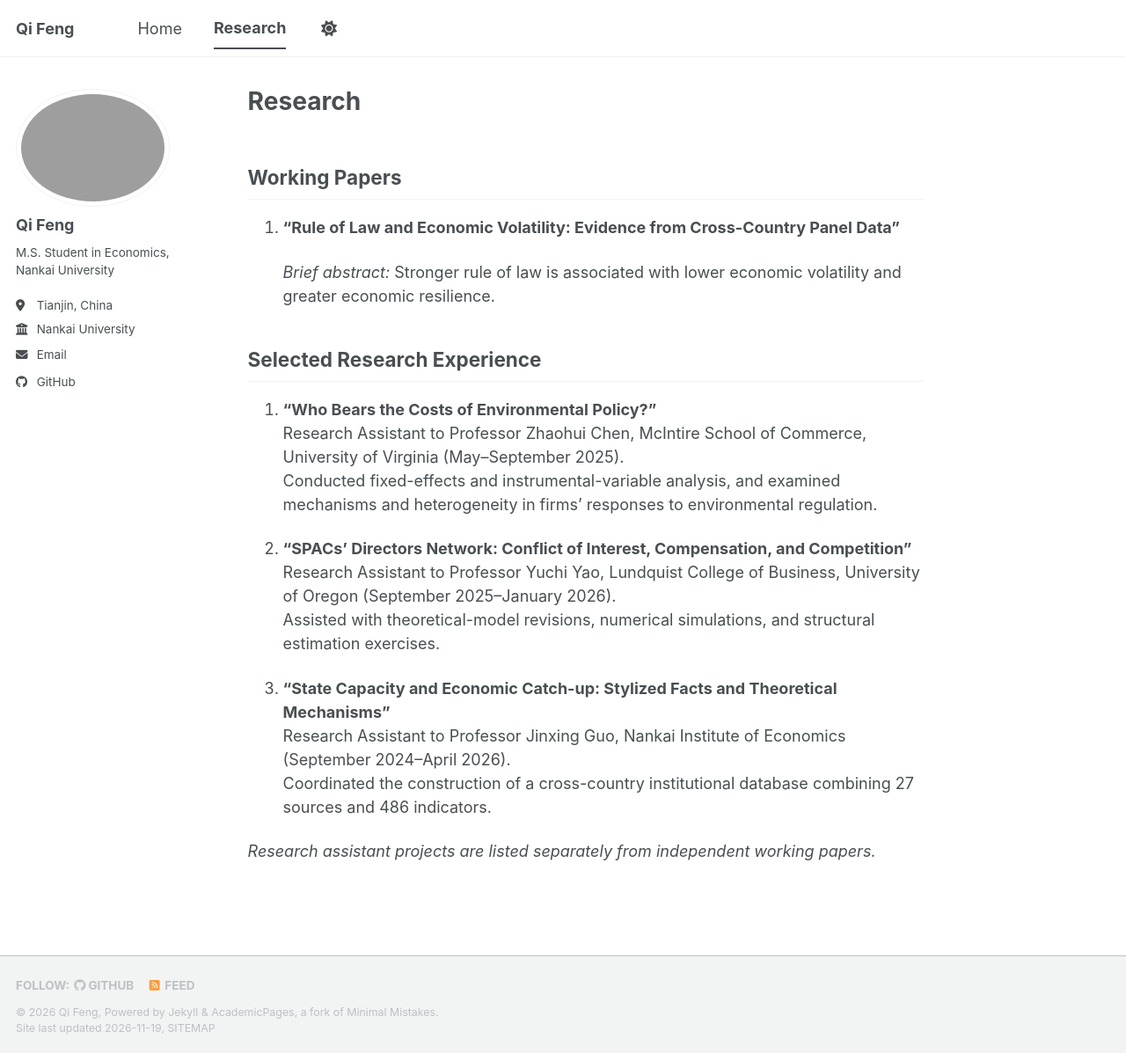
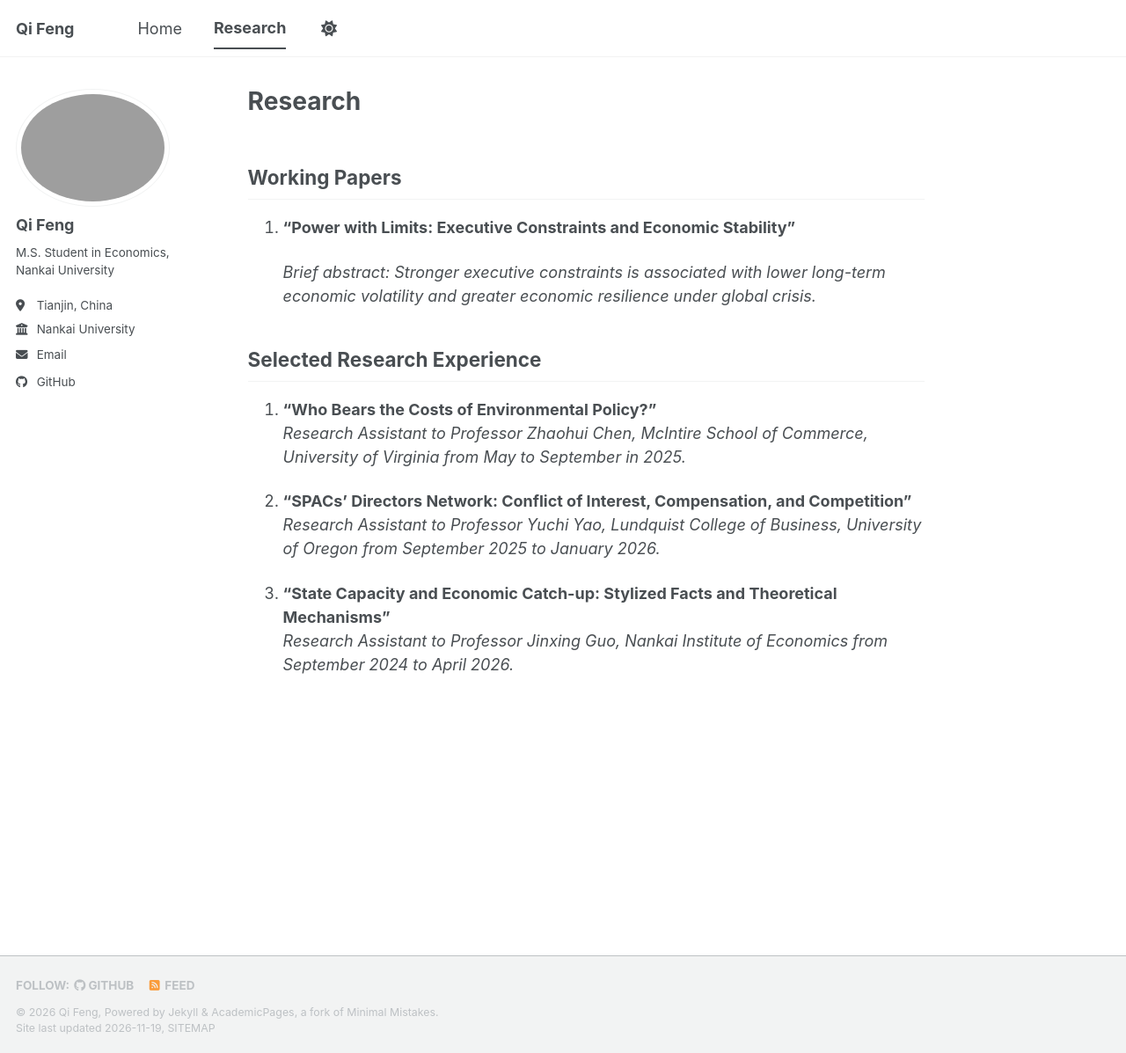
Before and after one commit to qifengF/qifengF.github.io, a Jekyll site: the page built from _pages/research.md, in a window 1280 px wide and 1197 px high. Shown: the whole window at 88% size. Built offline with Jekyll 4.4.1, drawn with Linux system fonts in a browser that asks for light colours; a script bundle is joined from its source files by our own code; a style sheet for code colours, icons or effects is not loaded.

Commit message:
Update research.md

```diff
--- a/_pages/research.md
+++ b/_pages/research.md
@@ -7,22 +7,17 @@ author_profile: true
 
 ## Working Papers
 
-1. **"Rule of Law and Economic Volatility: Evidence from Cross-Country Panel Data"**
+1. **"Power with Limits: Executive Constraints and Economic Stability"**
 
-   *Brief abstract:* Stronger rule of law is associated with lower economic volatility and greater economic resilience.
+   *Brief abstract: Stronger executive constraints is associated with lower long-term economic volatility and greater economic resilience under global crisis.*
 
 ## Selected Research Experience
 
 1. **"Who Bears the Costs of Environmental Policy?"**
-   Research Assistant to Professor Zhaohui Chen, McIntire School of Commerce, University of Virginia (May–September 2025).
-   Conducted fixed-effects and instrumental-variable analysis, and examined mechanisms and heterogeneity in firms' responses to environmental regulation.
+   *Research Assistant to Professor Zhaohui Chen, McIntire School of Commerce, University of Virginia from May to September in 2025.*
 
 2. **"SPACs' Directors Network: Conflict of Interest, Compensation, and Competition"**
-   Research Assistant to Professor Yuchi Yao, Lundquist College of Business, University of Oregon (September 2025–January 2026).
-   Assisted with theoretical-model revisions, numerical simulations, and structural estimation exercises.
+   *Research Assistant to Professor Yuchi Yao, Lundquist College of Business, University of Oregon from September 2025 to January 2026.*
 
 3. **"State Capacity and Economic Catch-up: Stylized Facts and Theoretical Mechanisms"**
-   Research Assistant to Professor Jinxing Guo, Nankai Institute of Economics (September 2024–April 2026).
-   Coordinated the construction of a cross-country institutional database combining 27 sources and 486 indicators.
-
-*Research assistant projects are listed separately from independent working papers.*
+   *Research Assistant to Professor Jinxing Guo, Nankai Institute of Economics from September 2024 to April 2026.*
```
